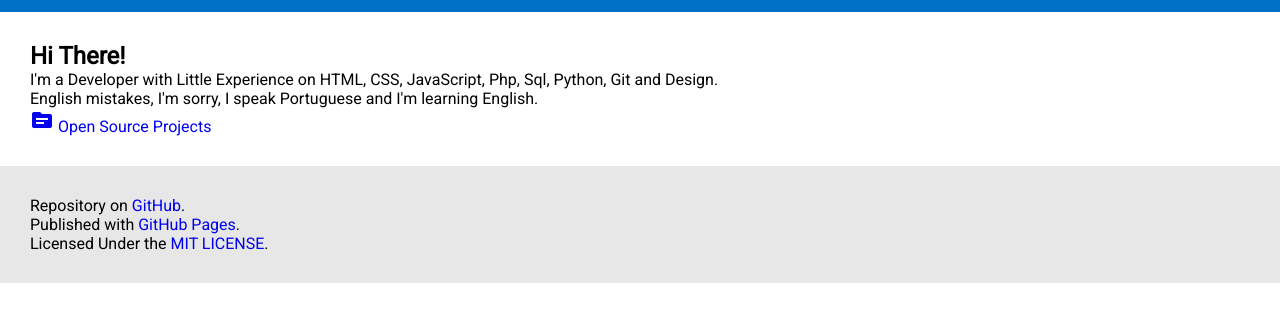
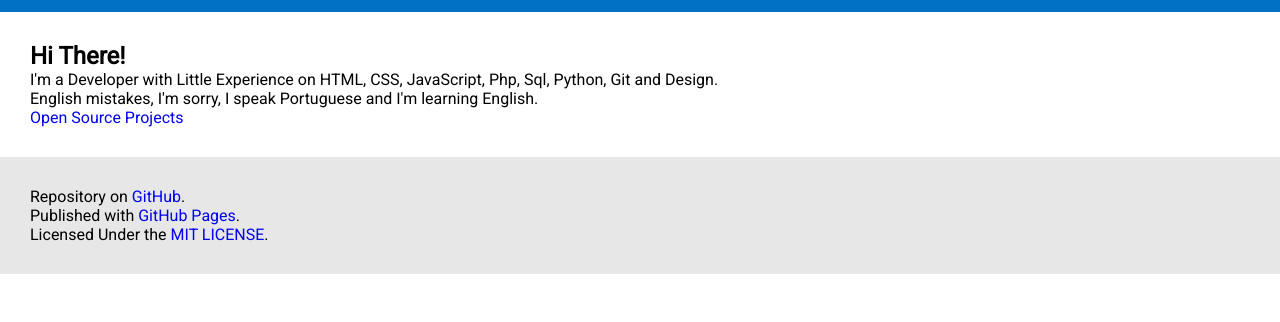
Before and after one commit to caiodsa-lab/caiodsa-lab.github.io, a plain HTML site: page index.html in a window 1280 px wide. Shown: the part 56-378 px from the top of the page. Drawn offline with Linux system fonts and the light colour scheme.

Commit message:
Update index.html

```diff
--- a/index.html
+++ b/index.html
@@ -25,7 +25,7 @@
             <br>
             English mistakes, I'm sorry, I speak Portuguese and I'm learning English.
         </p>
-        <p><a href="http://caiodsa-lab.github.io/open-source/"><span class="material-icons">source</span> Open Source Projects</a></p>
+        <p><a href="http://caiodsa-lab.github.io/open-source/">Open Source Projects</a></p>
     </main>
     <footer>
         <p>
```
